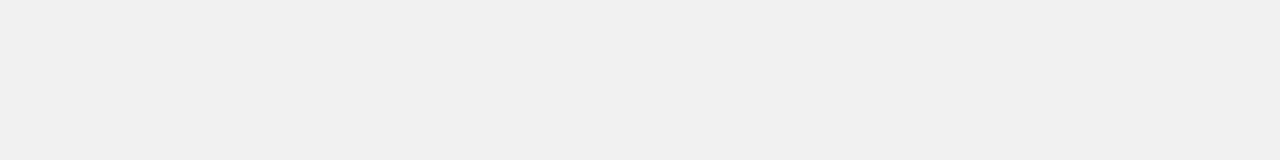
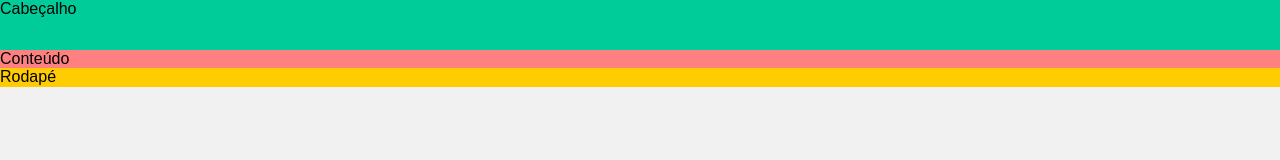
Before and after one commit to Marcosnto/learning-css-grid, a plain HTML site: page index.html in a window 1280 px wide. Drawn offline with Linux system fonts and the light colour scheme.

Commit message:
:art: defined grid-template layout

```diff
--- a/assets/css/style.css
+++ b/assets/css/style.css
@@ -2,13 +2,25 @@
     background: #f1f1f1;
     display: grid;
     font-family: Arial, Helvetica, sans-serif;
+    grid-template-areas:
+        "cabecalho"
+        "conteudo"
+        "rodape";
+    grid-template-columns: auto;
+    grid-template-rows: 50px auto auto;
 }
 
 .cabecalho {
+    background: #00cc99;
+    grid-area: cabecalho;
 }
 
 .conteudo {
+    background: #ff8080;
+    grid-area: conteudo;
 }
 
 .rodape {
+    background: #ffcc01;
+    grid-area: rodape;
 }
--- a/index.html
+++ b/index.html
@@ -10,9 +10,9 @@
     <link href="./assets/css/style.css" rel="stylesheet">
 </head>
 <body class="app">
-    <header class="cabecalho"></header>
-    <main class="conteudo"></main>
-    <footer class="rodape"></footer>
+    <header class="cabecalho">Cabeçalho</header>
+    <main class="conteudo">Conteúdo</main>
+    <footer class="rodape">Rodapé</footer>
     <script src="./assets/js/fontawesome.all.min.js"></script>
 </body>
 </html>
```
